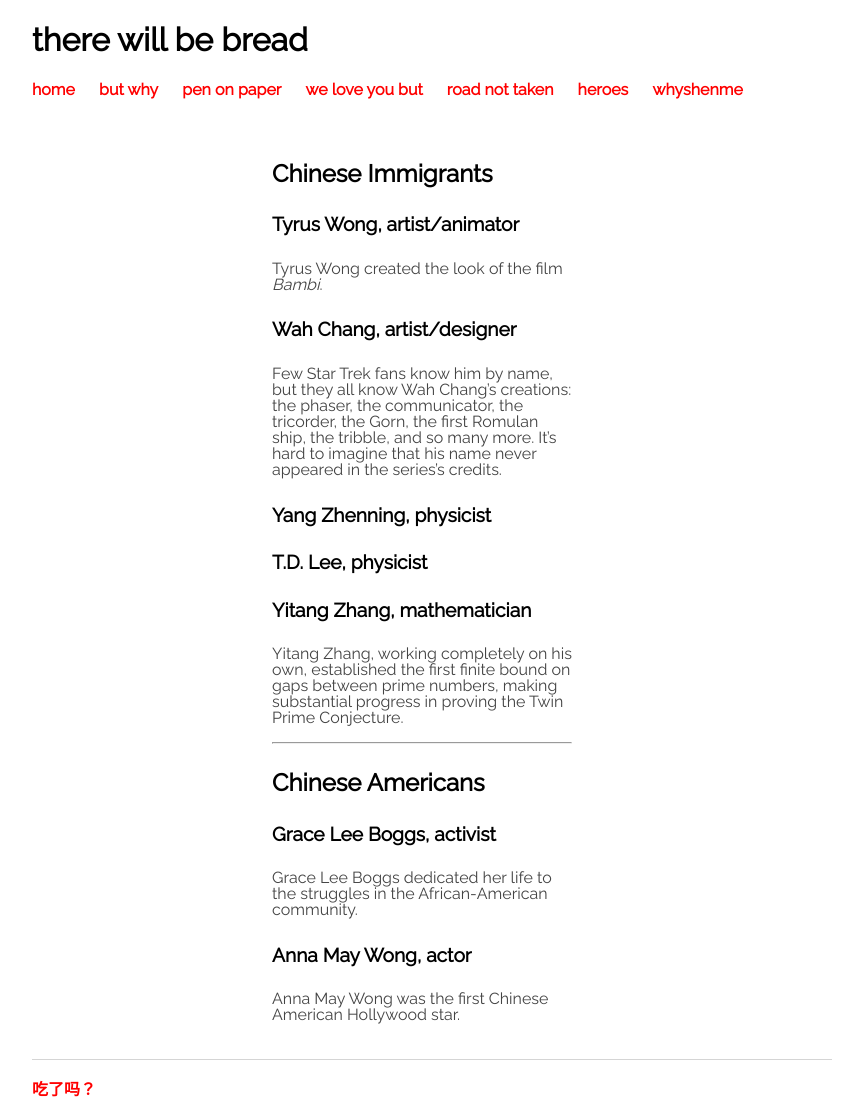
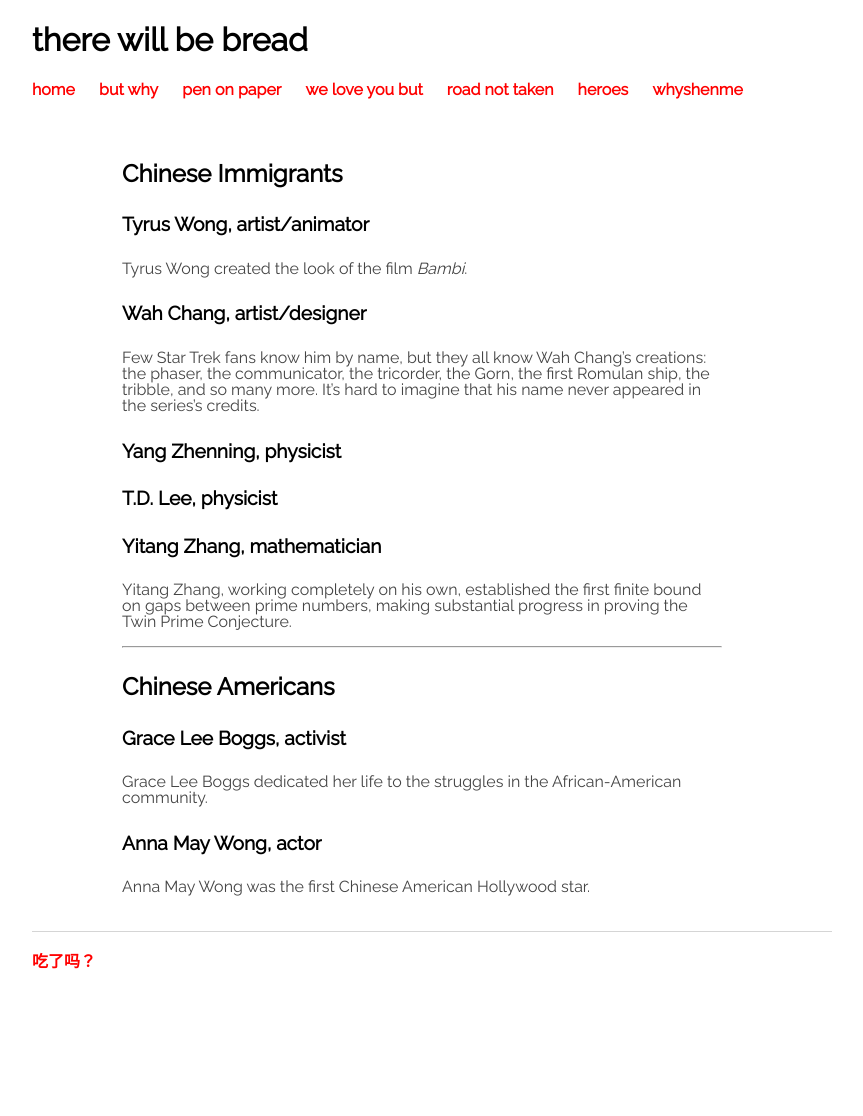
Before and after one commit to c1ndygao/cindygao.com, a Jekyll site: the page built from heroes.md, in a window 1280 px wide. Shown: the whole page, without its empty margins (208-1071 px from the left). Built offline with Jekyll 4.4.1, drawn with Linux system fonts in a browser that asks for light colours; after the commit the page ends 988 px from its top, so only the background shows below that.

Commit message:
Update page.html

```diff
--- a/_layouts/page.html
+++ b/_layouts/page.html
@@ -2,6 +2,6 @@
 layout: default
 ---
 
-<div style="max-width: 300px; margin: auto">
+<div style="max-width: 600px; margin: auto">
   {{ content }}
 </div>
```
